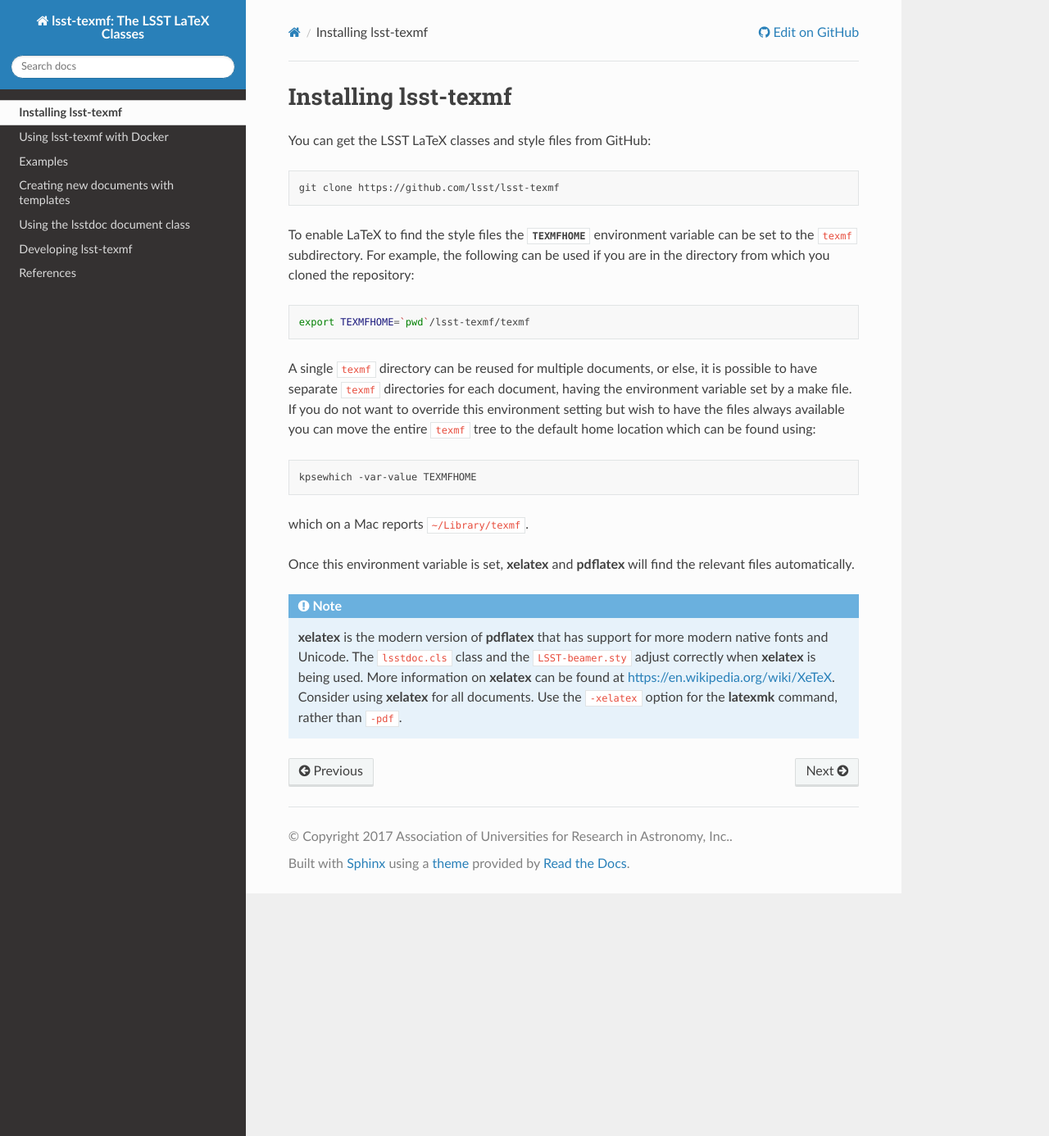
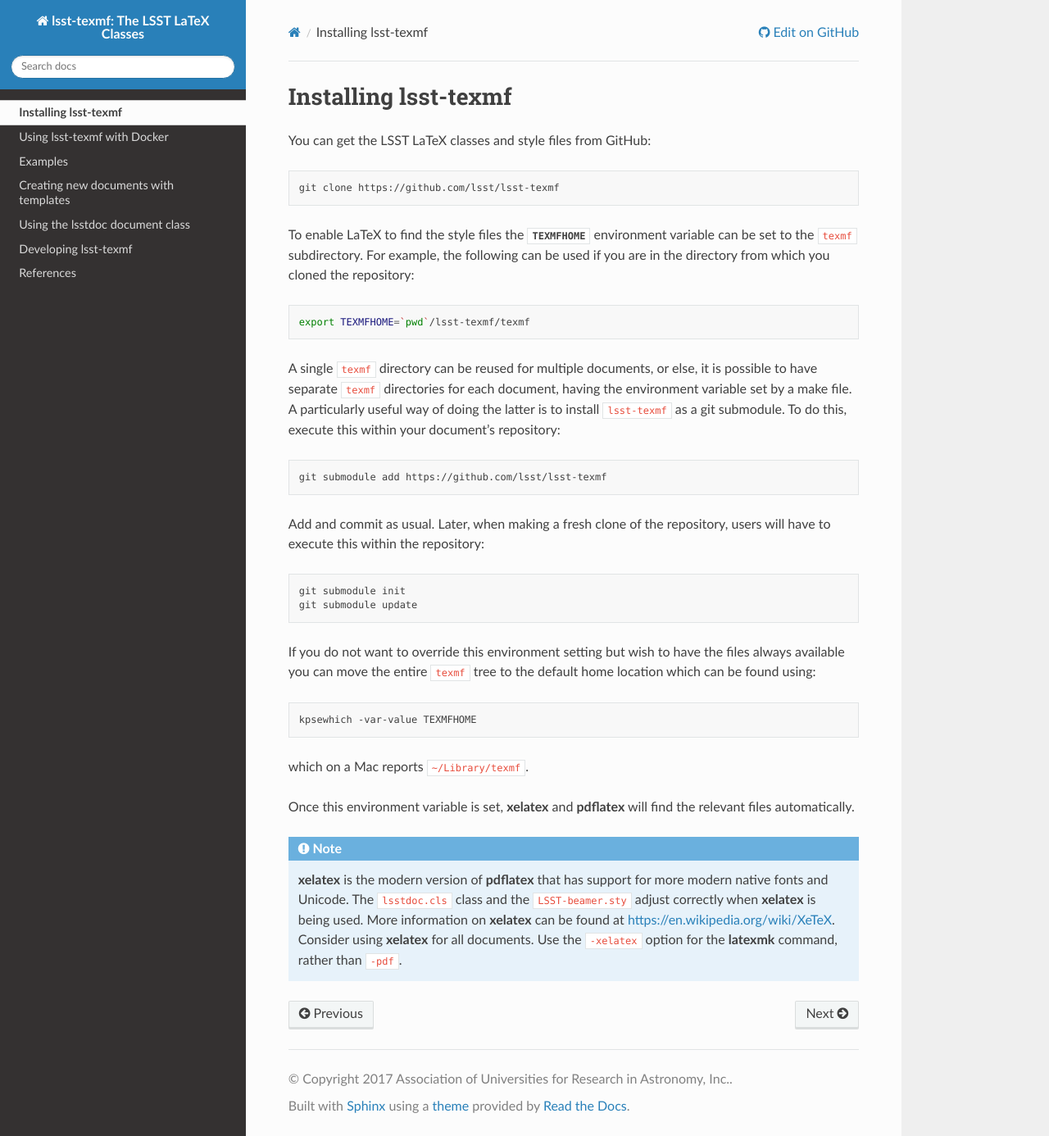
Before and after one commit to lsst/lsst-texmf, a Sphinx documentation site: the page built from docs/install.rst, in a window 1280 px wide and 1386 px high. Shown: the whole window at 82% size. Built offline with Sphinx 7.4.7 and the Read the Docs theme 2.0.0, drawn with Linux system fonts in a browser that asks for light colours; pages that are not in the unit, such as notebooks, are missing from menus; the version number could not be read and is left out.

Commit message:
Add docs on use as a submodule.

```diff
--- a/docs/install.rst
+++ b/docs/install.rst
@@ -18,6 +18,21 @@ For example, the following can be used if you are in the directory from which yo
    export TEXMFHOME=`pwd`/lsst-texmf/texmf
 
 A single :file:`texmf` directory can be reused for multiple documents, or else, it is possible to have separate :file:`texmf` directories for each document, having the environment variable set by a make file.
+A particularly useful way of doing the latter is to install :file:`lsst-texmf` as a git submodule.
+To do this, execute this within your document's repository:
+
+.. code-block:: bash
+
+    git submodule add https://github.com/lsst/lsst-texmf
+
+Add and commit as usual.
+Later, when making a fresh clone of the repository, users will have to execute this within the repository:
+
+.. code-block:: bash
+
+    git submodule init
+    git submodule update
+
 If you do not want to override this environment setting but wish to have the files always available you can move the entire :file:`texmf` tree to the default home location which can be found using:
 
 .. code-block:: bash
```
